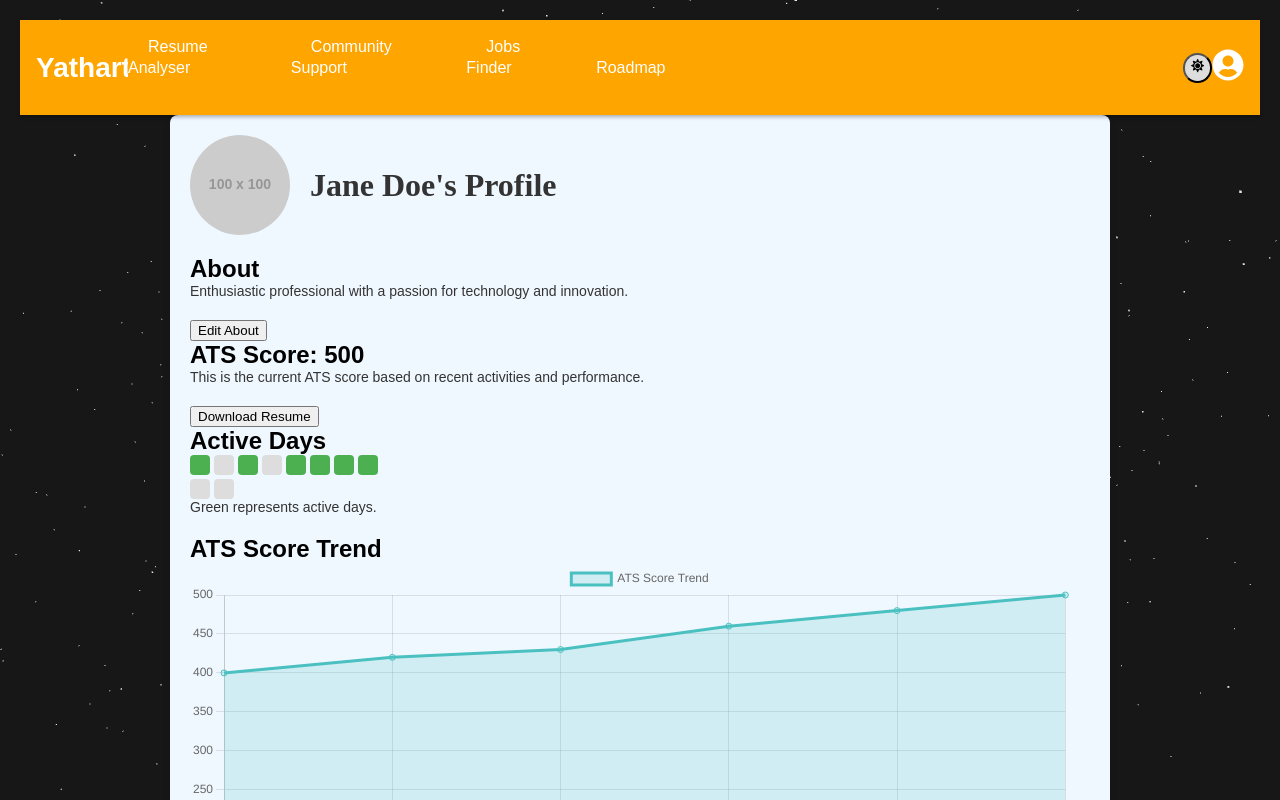
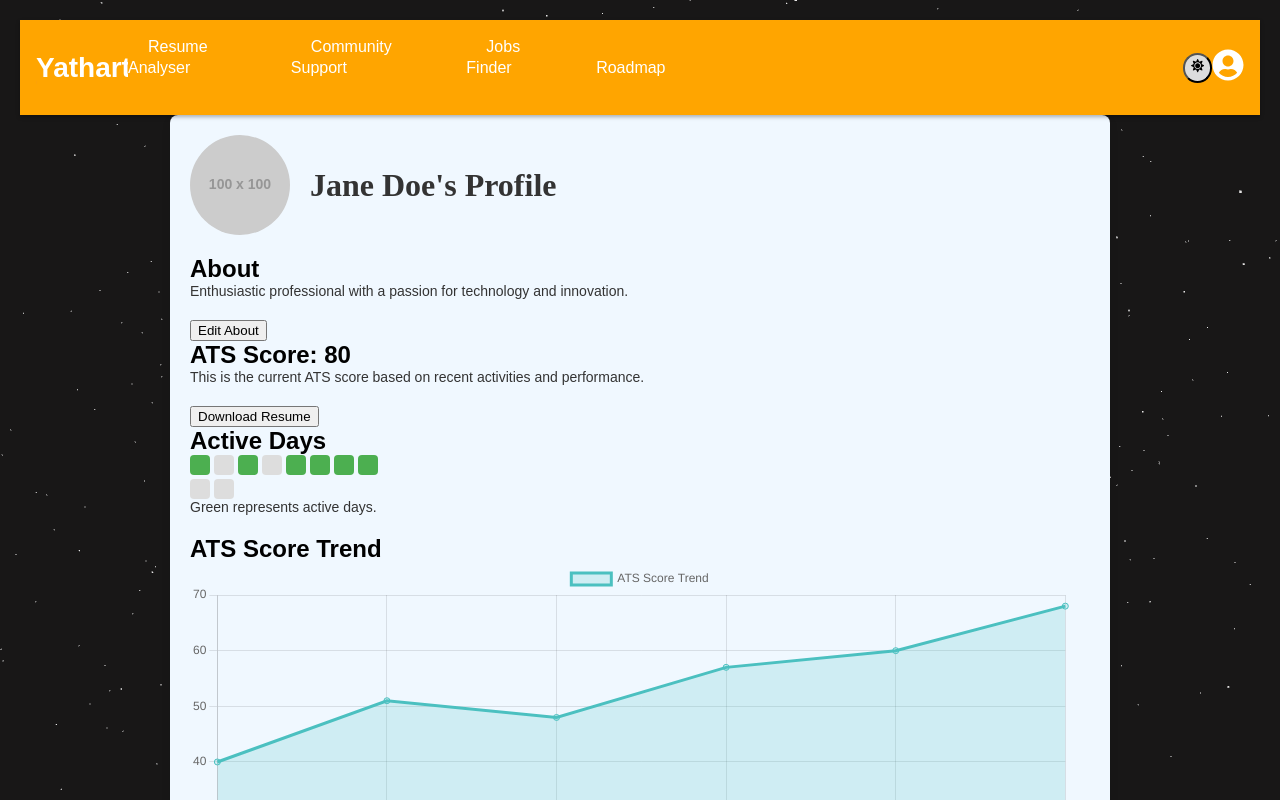
Before and after one commit to Aadithya-J/sih24, a React (Vite) app in the folder frontend/: page /profile in a window 1280 px wide. Shown: the top 800 px of the page. Built offline with nearby package versions, Linux system fonts and the light colour scheme; no server answers; sample sign-in values are in the browser's storage.

Commit message:
updated ats score

```diff
--- a/frontend/src/pages/userProfile/UserProfile.js
+++ b/frontend/src/pages/userProfile/UserProfile.js
@@ -11,8 +11,8 @@ const UserProfile = () => {
     profileLogo: 'https://via.placeholder.com/100', // Placeholder logo URL
     about: 'This is a sample user profile.', // Sample about text
     activeDays: [1, 1, 0, 1, 0, 0, 1, 1, 1, 1], // 1 for active, 0 for inactive days
-    ratingHistory: [450, 470, 460, 480, 490, 510], // Sample ATS score changes over time
-    atsScore: 510,
+    ratingHistory: [40, 47, 46, 48, 49, 51], // Sample ATS score changes over time
+    atsScore: 80,
   });
 
   // Local state for form input and edit mode
@@ -28,8 +28,8 @@ const UserProfile = () => {
         profileLogo: 'https://via.placeholder.com/100', // Update with real logo URL
         about: 'Enthusiastic professional with a passion for technology and innovation.',
         activeDays: [1, 0, 1, 0, 1, 1, 1, 1, 0, 0],
-        ratingHistory: [400, 420, 430, 460, 480, 500],
-        atsScore: 500,
+        ratingHistory: [40, 51, 48, 57, 60, 68],
+        atsScore: 80,
       });
     }, 1000); // Simulate 1-second delay
   }, []);
```
